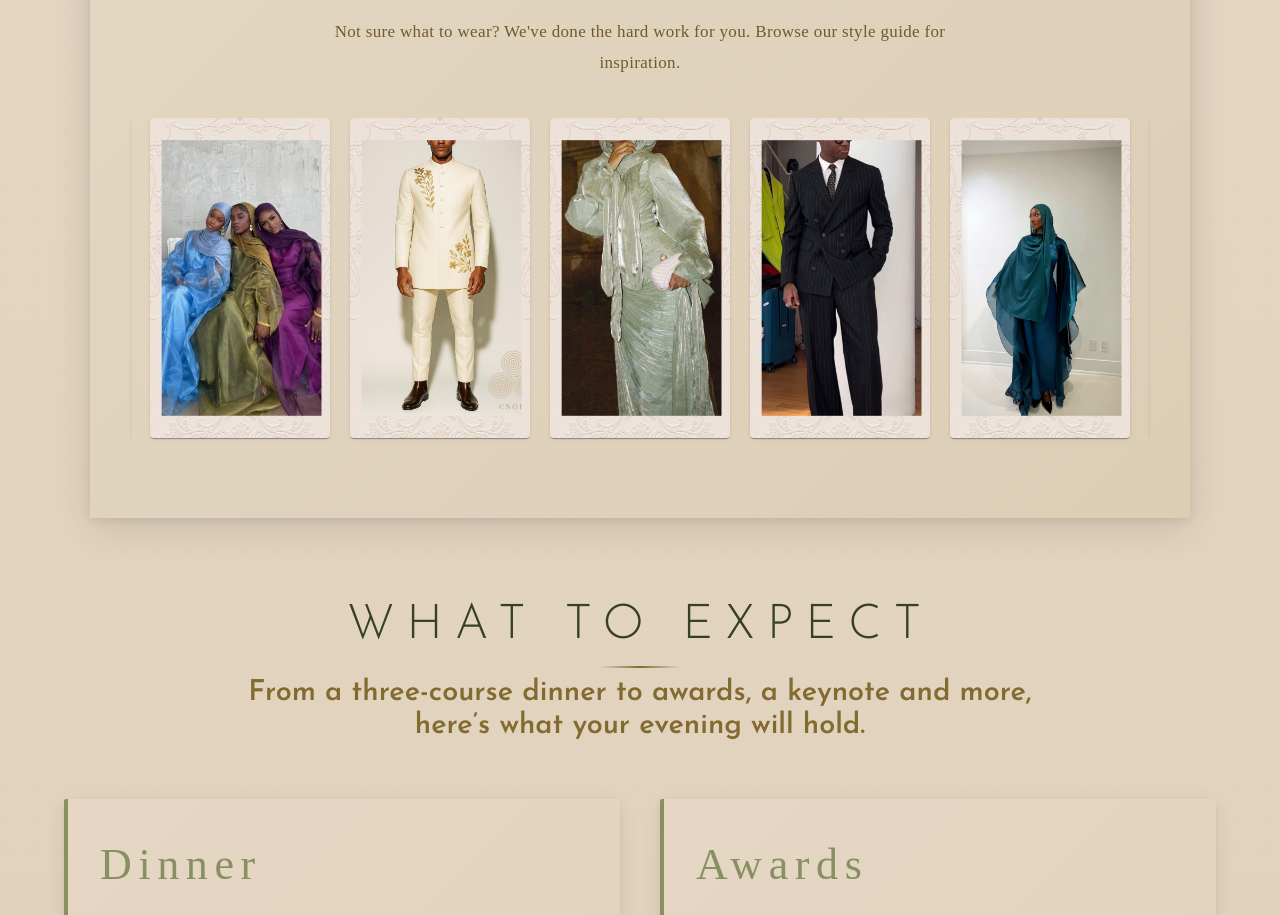
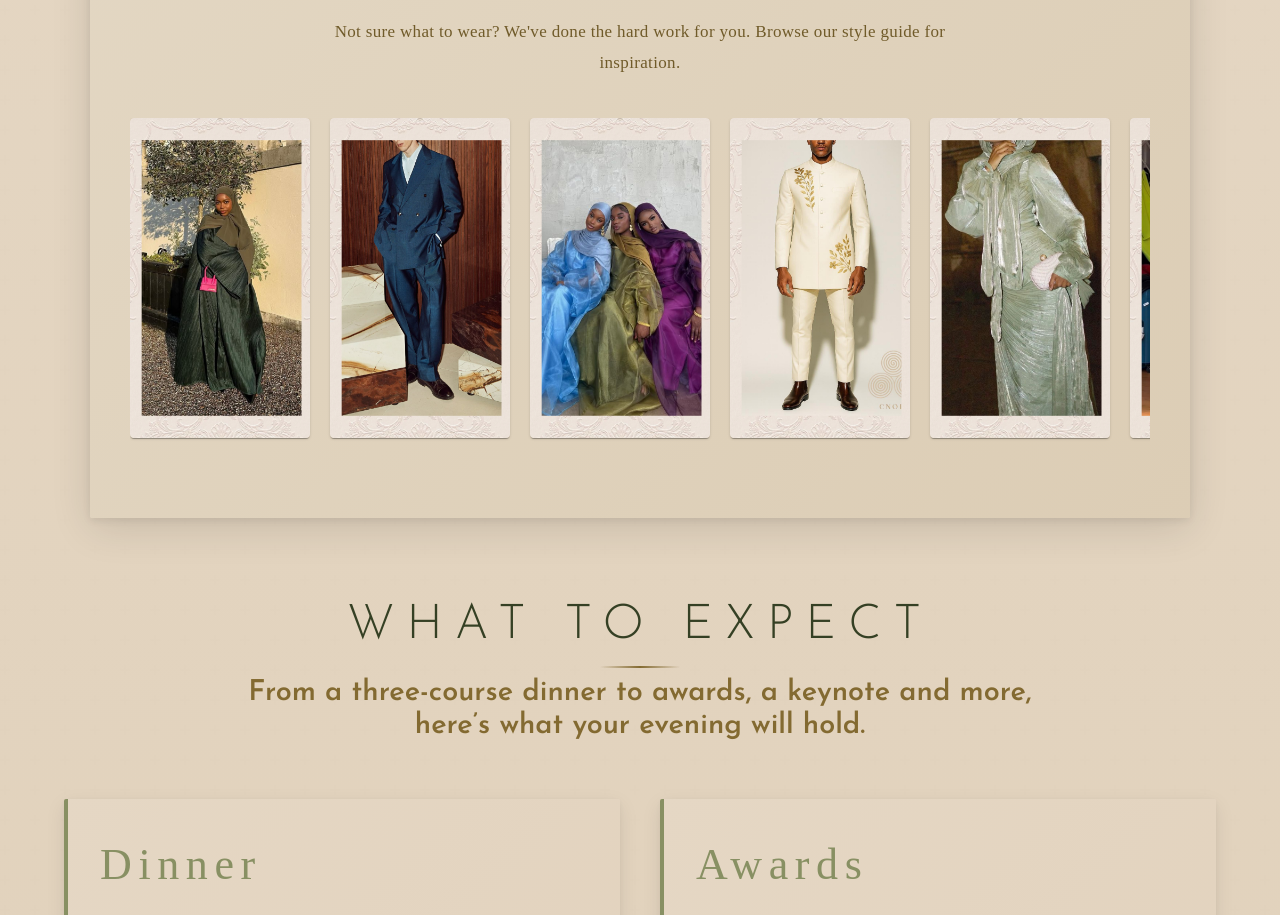
Before and after one commit to FaridahAbdulsalam/ww-thegala, a React (Vite) app: page / in a window 1280 px wide. Shown: the part 1355-2270 px from the top of the page. Built offline with nearby package versions, Linux system fonts and the light colour scheme; a web font is replaced by a local one.

Commit message:
fix: update alt text for style inspirations and adjust carousel alignment

```diff
--- a/src/containers/What To Expect/WhatToExpect.scss
+++ b/src/containers/What To Expect/WhatToExpect.scss
@@ -117,7 +117,7 @@ $bone: #e5d7c4;
       .wte-style-carousel {
         display: flex;
         align-items: center;
-        justify-content: center;
+        justify-content: flex-start;
         gap: 20px;
         overflow-x: auto;
         padding-bottom: 16px;
--- a/src/containers/What To Expect/WhatToExpect.tsx
+++ b/src/containers/What To Expect/WhatToExpect.tsx
@@ -50,7 +50,7 @@ const WhatToExpect = () => {
 
           <Box className="wte-style-carousel">
             {styleInpirations.map((item) => (
-              <Carousel imageSrc={item.imageUrl} altText={item.altText} />
+              <Carousel key={item.id} imageSrc={item.imageUrl} altText={item.altText} />
             ))}
           </Box>
         </Box>
--- a/src/data/styleData.ts
+++ b/src/data/styleData.ts
@@ -19,42 +19,42 @@ export const styleInpirations: StyleInspo[] =
     {
         id: 1,
         imageUrl: sister1,
-        altText: "Formal Attire 2"
+        altText: "Formal Attire 1"
     },
     {
         id: 2,
         imageUrl: brother1,
-        altText: "Formal Attire 1"
+        altText: "Formal Attire 2"
     },
     {
         id: 3,
         imageUrl: sister2,
-        altText: "Formal Attire 4"
+        altText: "Formal Attire 3"
     },
     {
         id: 4,
         imageUrl: brother2,
-        altText: "Formal Attire 3"
+        altText: "Formal Attire 4"
     },
     {
         id: 5,
         imageUrl: sister3,
-        altText: "Formal Attire 6"
+        altText: "Formal Attire 5"
     },
     {
         id: 6,
         imageUrl: brother3,
-        altText: "Formal Attire 5"
+        altText: "Formal Attire 6"
     },
     {
         id: 7,
         imageUrl: sister4,
-        altText: "Formal Attire 8"
+        altText: "Formal Attire 7"
     },
     {
         id: 8,
         imageUrl: brother4,
-        altText: "Formal Attire 7"
+        altText: "Formal Attire 8"
     },
     {
         id: 9,
```
Also changed, not shown: src/assets/images/style-inspo/Sister-style-4.png.
